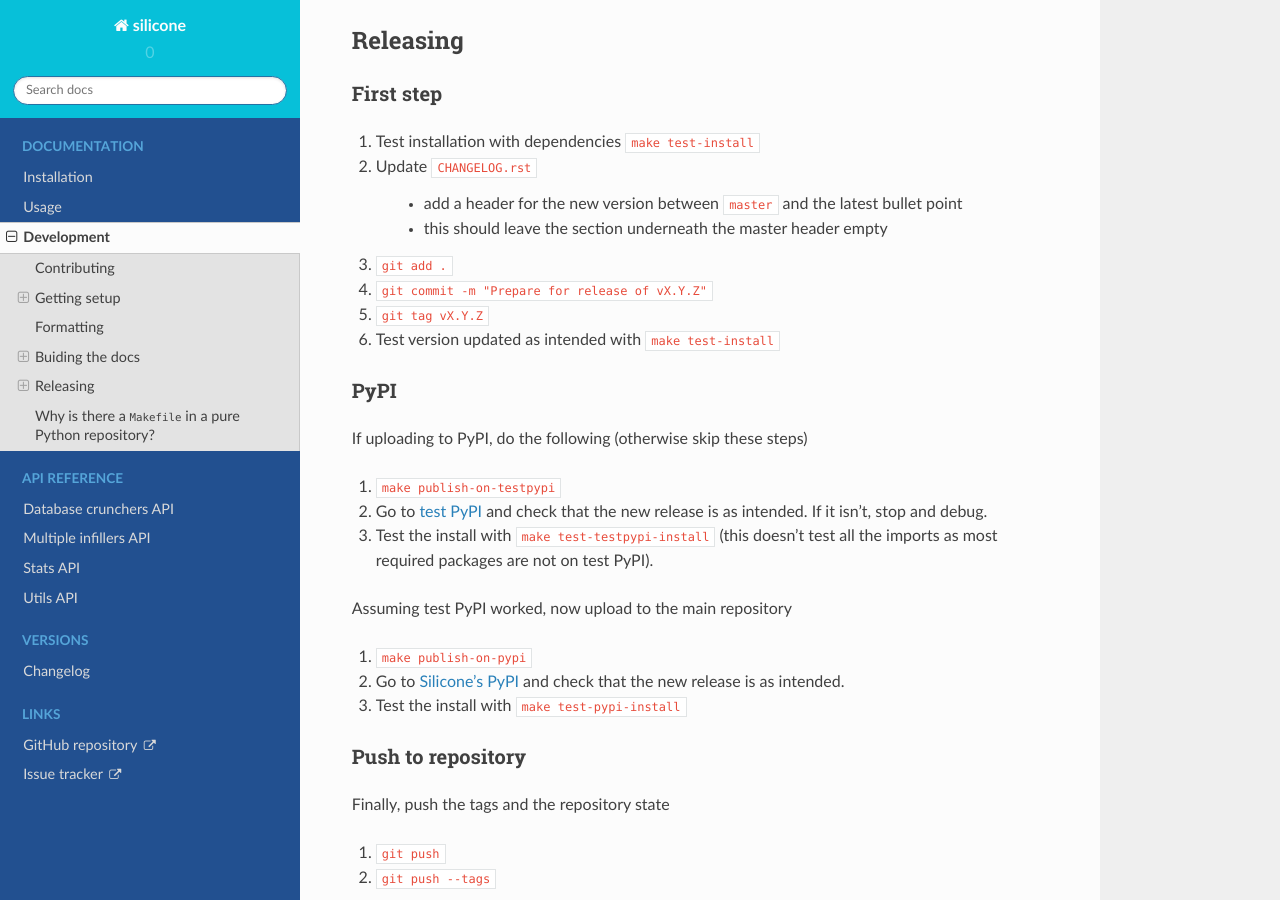
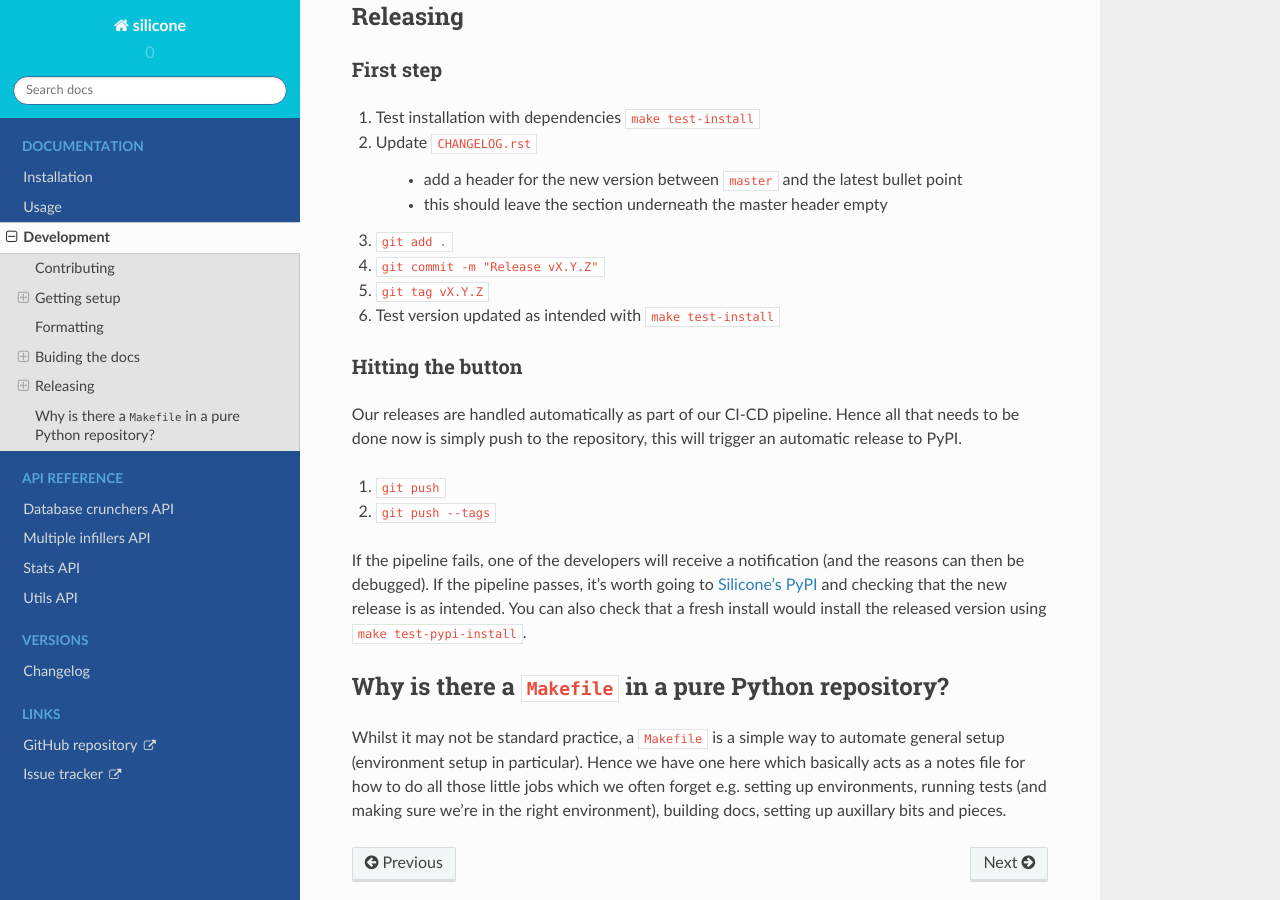
Before and after one commit to GranthamImperial/silicone, a Sphinx documentation site: the page built from docs/source/development.rst, in a window 1280 px wide and 900 px high, scrolled down 3614 px. Built offline with Sphinx 7.4.7 and the Read the Docs theme 2.0.0, drawn with Linux system fonts in a browser that asks for light colours; some of the changed text lies outside the part shown.

Commit message:
Update docs

```diff
--- a/docs/source/development.rst
+++ b/docs/source/development.rst
@@ -153,32 +153,22 @@ First step
     - this should leave the section underneath the master header empty
 
 #. ``git add .``
-#. ``git commit -m "Prepare for release of vX.Y.Z"``
+#. ``git commit -m "Release vX.Y.Z"``
 #. ``git tag vX.Y.Z``
 #. Test version updated as intended with ``make test-install``
 
-PyPI
-~~~~
-
-If uploading to PyPI, do the following (otherwise skip these steps)
-
-#. ``make publish-on-testpypi``
-#. Go to `test PyPI <https://test.pypi.org/project/silicone/>`_ and check that the new release is as intended. If it isn't, stop and debug.
-#. Test the install with ``make test-testpypi-install`` (this doesn't test all the imports as most required packages are not on test PyPI).
-
-Assuming test PyPI worked, now upload to the main repository
-
-#. ``make publish-on-pypi``
-#. Go to `Silicone's PyPI`_ and check that the new release is as intended.
-#. Test the install with ``make test-pypi-install``
-
-Push to repository
+Hitting the button
 ~~~~~~~~~~~~~~~~~~
 
-Finally, push the tags and the repository state
+Our releases are handled automatically as part of our CI-CD pipeline.
+Hence all that needs to be done now is simply push to the repository, this will trigger an automatic release to PyPI.
 
 #. ``git push``
 #. ``git push --tags``
+
+If the pipeline fails, one of the developers will receive a notification (and the reasons can then be debugged).
+If the pipeline passes, it's worth going to `Silicone's PyPI`_ and checking that the new release is as intended.
+You can also check that a fresh install would install the released version using ``make test-pypi-install``.
 
 Why is there a ``Makefile`` in a pure Python repository?
 --------------------------------------------------------
```
